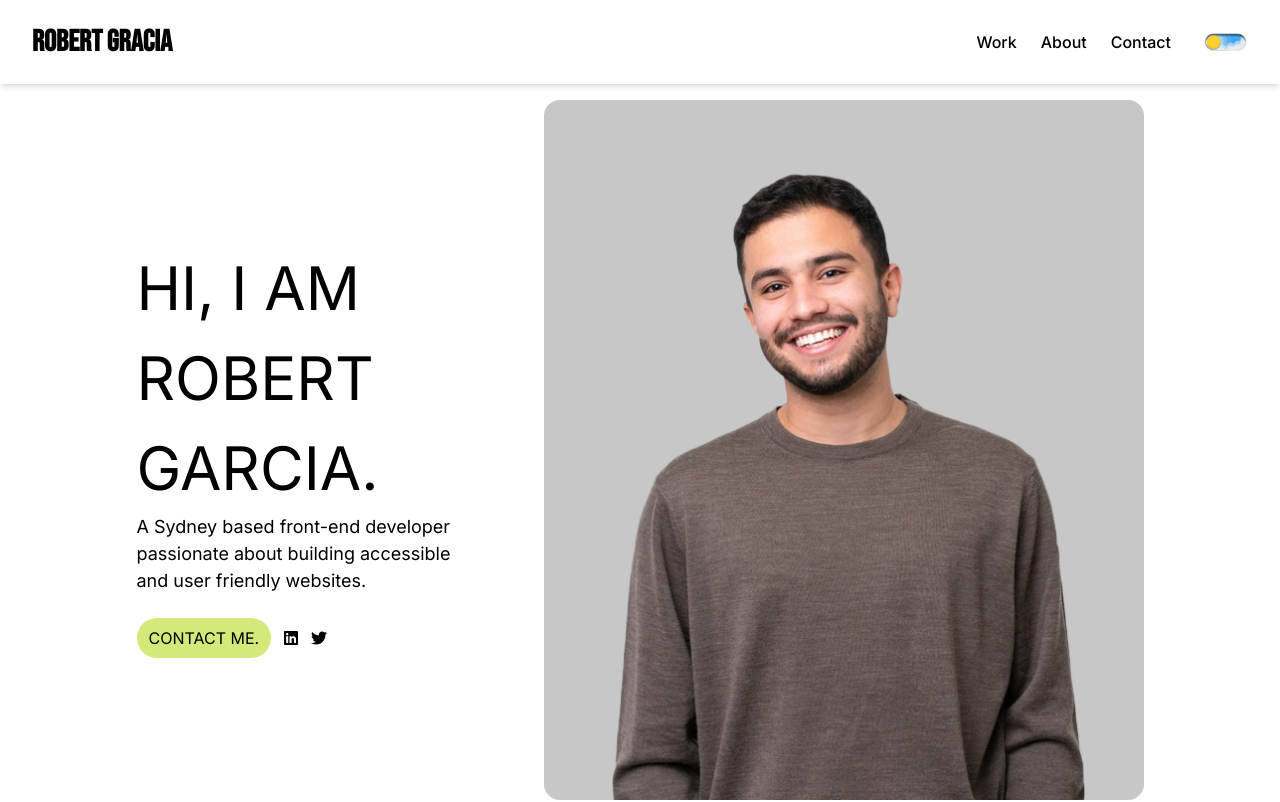
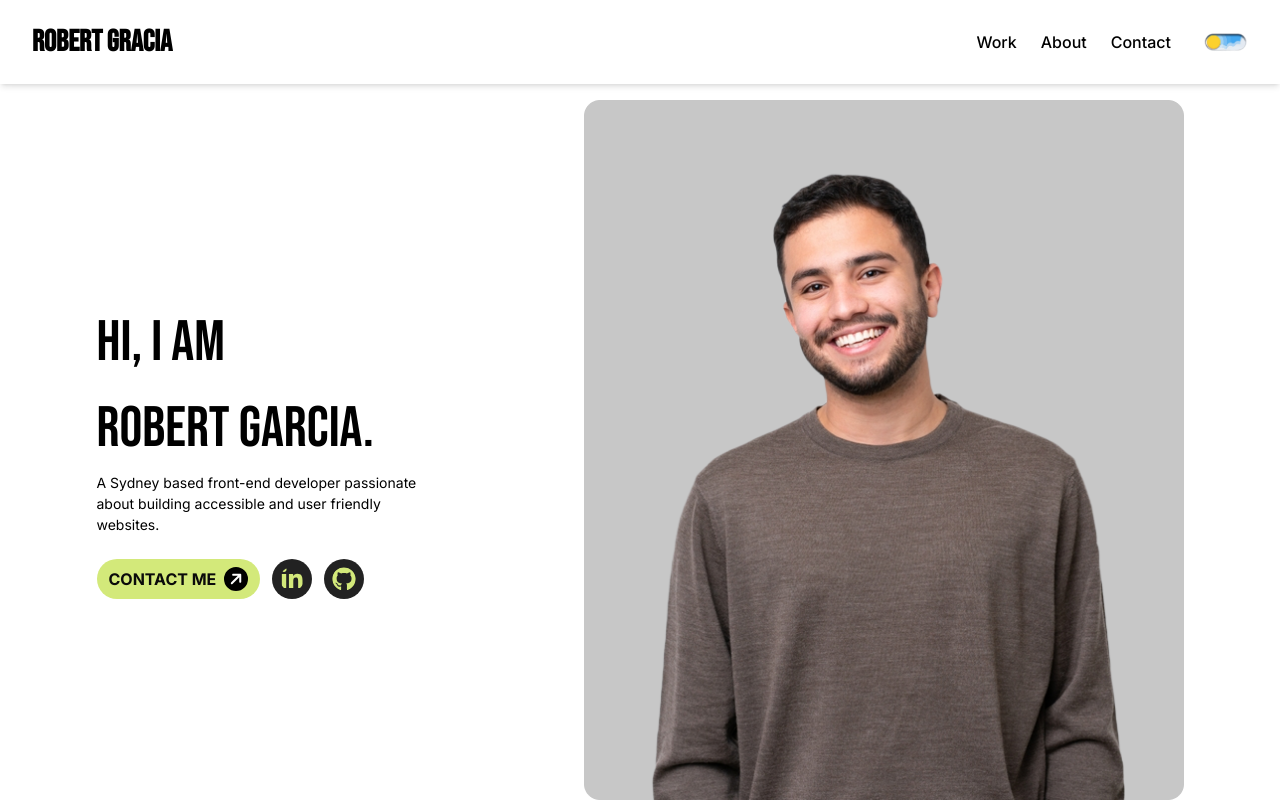
Before and after one commit to Okun15Ola/my-portfolio-site, a React (Create React App) app: page / in a window 1280 px wide. Shown: the top 802 px of the page. Built offline with nearby package versions, Linux system fonts and the light colour scheme.

Commit message:
Adjusted somethings in the herosection

```diff
--- a/src/config/projectConfig.js
+++ b/src/config/projectConfig.js
@@ -30,13 +30,6 @@ export const ProjectConfig = [
         liveDemo: "",
         githublink: "",
         type: "Challenge"
-    },
-    {
-        id:4,
-        personality:"ROBERT GARCIA",
-        description: "A Sydney based front-end developer passionate about building accessible and user friendly websites.",
-        dataset: "Hi, I AM",
-        contact: "Contact Me",
-        character: "."
     }
+
 ]
--- a/src/pages/landingPage/home/herosection/HeroSection.jsx
+++ b/src/pages/landingPage/home/herosection/HeroSection.jsx
@@ -1,23 +1,28 @@
 import React from 'react';
-import { FaLinkedin } from 'react-icons/fa';
-import { FaTwitter } from 'react-icons/fa6';
+import { FaLinkedinIn } from 'react-icons/fa';
+import { FaGithub} from 'react-icons/fa6';
 import image from '../../../../assets/img/image.png'
+import { FaArrowUp } from 'react-icons/fa6';
 
 const HeroSection = () => {
   return (
     <section id="hero">
-      <div className='flex flex-col mb-4 md:flex-row justify-center items-center mt-4 gap-[5rem]' >
+      <div className='flex flex-col gap-[5rem] mb-4 mt-4 md:flex-row md:justify-center md:items-center md:gap-[10rem]' >
             <div className='flex flex-col w-[327px]'>
-              <h2 className='text-[60px]'>HI, I AM</h2>
-              <h2 className='text-[60px]'>ROBERT GARCIA.</h2>
-              <p className='text-[18px]'>A Sydney based front-end developer passionate about building accessible and user friendly websites.</p>
+              <div className=''>
+              <h2 className='text-[57px] md:text-[57px] font-normal uppercase font-bebas'>HI, I AM</h2>
+              <h2 className='text-[57px] md:text-[57px] font-normal uppercase font-bebas'>ROBERT GARCIA.</h2>
+              </div>
+              <p className='text-[14px]'>A Sydney based front-end developer passionate about building accessible and user friendly websites.</p>
               <div className='flex flex-row gap-3 items-center mt-6'>
-                <div className='bg-[#D3E97A] flex flex-row items-center px-3 py-2 rounded-[50px]'>
-                  <button className='text--black'>CONTACT ME</button>
-                  <p className='font-[20px]'>.</p>
-                </div>
-                <FaLinkedin />
-                <FaTwitter />
+              <div className="bg-[#D3E97A] flex flex-row items-center px-3 py-2 rounded-[50px] space-x-2">
+                <button className="text-[#0A0A0A] text-[16px] font-bold">CONTACT ME</button>
+                <FaArrowUp className="bg-black text-white p-1 rounded-full text-2xl transform rotate-45" />
+              </div>
+              <FaLinkedinIn className="bg-[#222222] text-[#D3E97A] p-2 rounded-full text-xl w-10 h-10 flex items-center justify-center" />
+              <FaGithub className="bg-[#222222] text-[#D3E97A] p-2 rounded-full text-xl w-10 h-10 flex items-center justify-center" />
+
+
               </div>
             </div>
         <div className='flex flex-row'>
```
